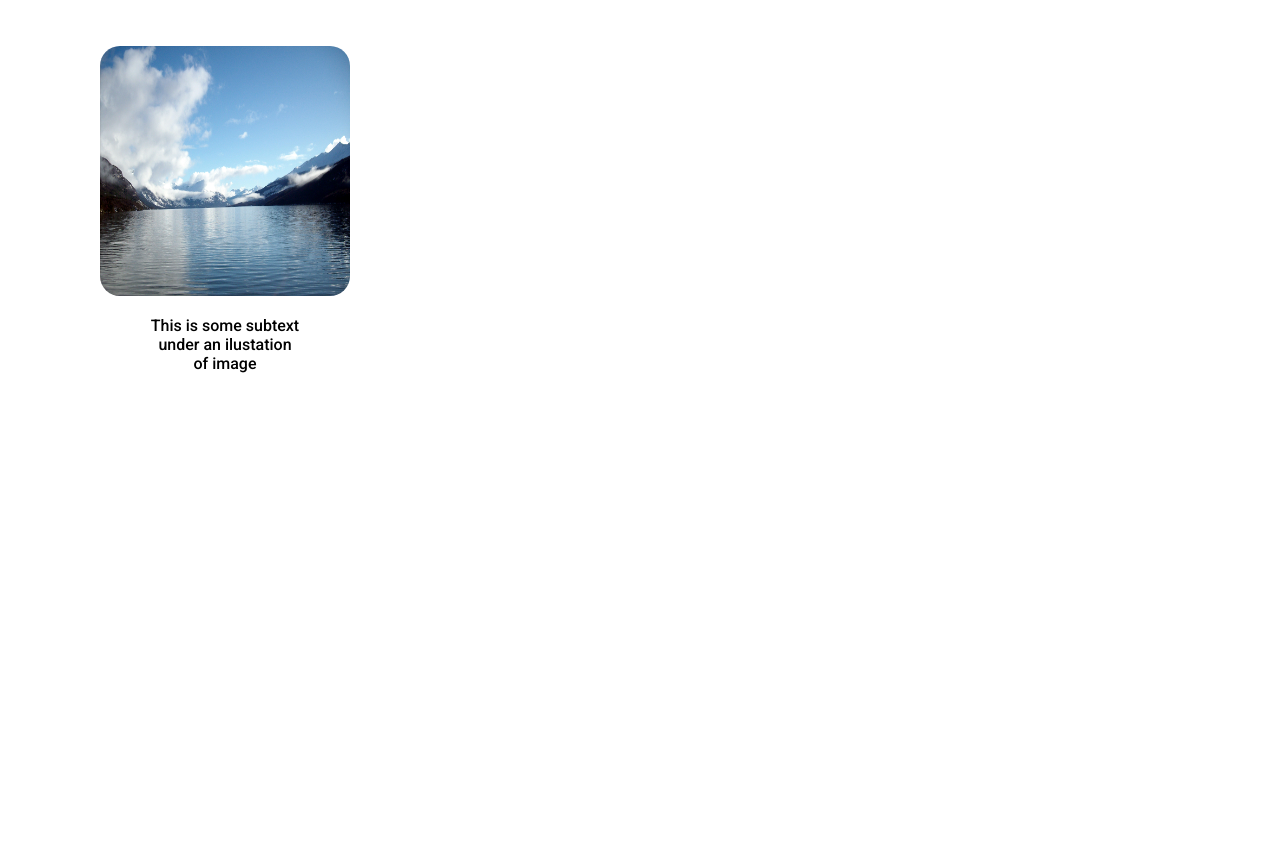
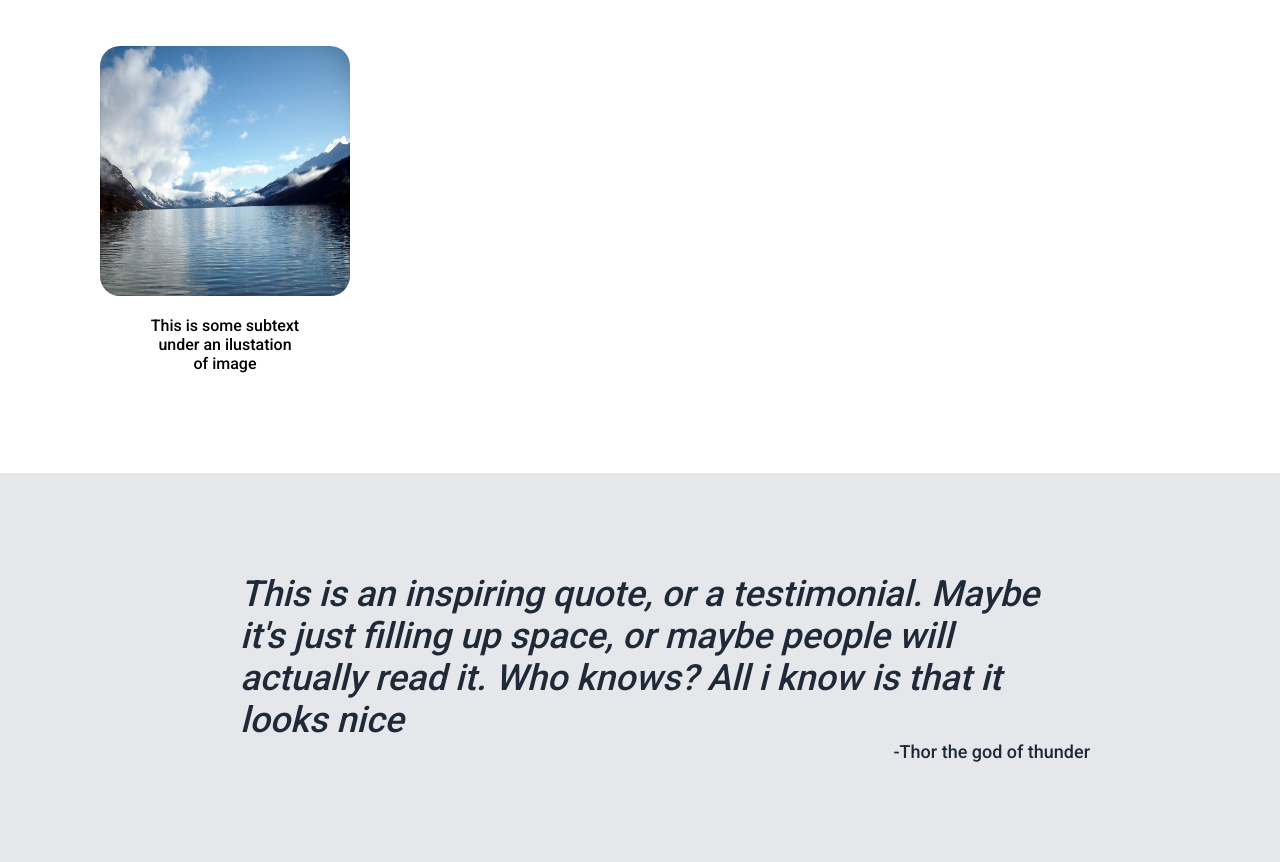
Before and after one commit to Draxgun/odin-landing-page, a plain HTML site: page index.html in a window 1280 px wide. Shown: the part 1187-2049 px from the top of the page. Before the commit the page ends 1660 px from the top, so only its background shows below. Drawn offline with Linux system fonts and the light colour scheme.

Commit message:
Quote Section Complete

```diff
--- a/index.html
+++ b/index.html
@@ -71,6 +71,13 @@
 
     </div>
 
+    <div class="container-3">
+        <div class="quote">
+            <div class="quote-text">This is an inspiring quote, or a testimonial. Maybe it's just filling up space, or maybe people will actually read it. Who knows? All i know is that it looks nice</div>
+            <div class="quote-author">-Thor the god of thunder</div>
+        </div>
+    </div>
+
 
 
 
--- a/styles.css
+++ b/styles.css
@@ -141,3 +141,39 @@ body {
     border-radius: 20px;
 
 }
+
+/* Third container */
+
+.container-3 {
+    display: flex;
+    flex-direction: column;
+    align-items: center;
+    background: #e5e7eb;;
+    padding: inherit;
+}
+
+.quote{
+    display:flex;
+    flex-direction: column;
+    align-items: center;
+    justify-content: center;
+    margin: 100px 0;
+    width: 1000px;
+}
+
+.quote-text{
+    font-size: 36px;
+    color: #1f2937;
+    font-style: italic;
+    margin: 0px 100px;
+    font-weight: lighter;
+}
+
+.quote-author{
+    display: flex;
+    font-size: 18px;
+    color: #1f2937;
+    width: 900px;
+    justify-content: right;
+
+}
```
